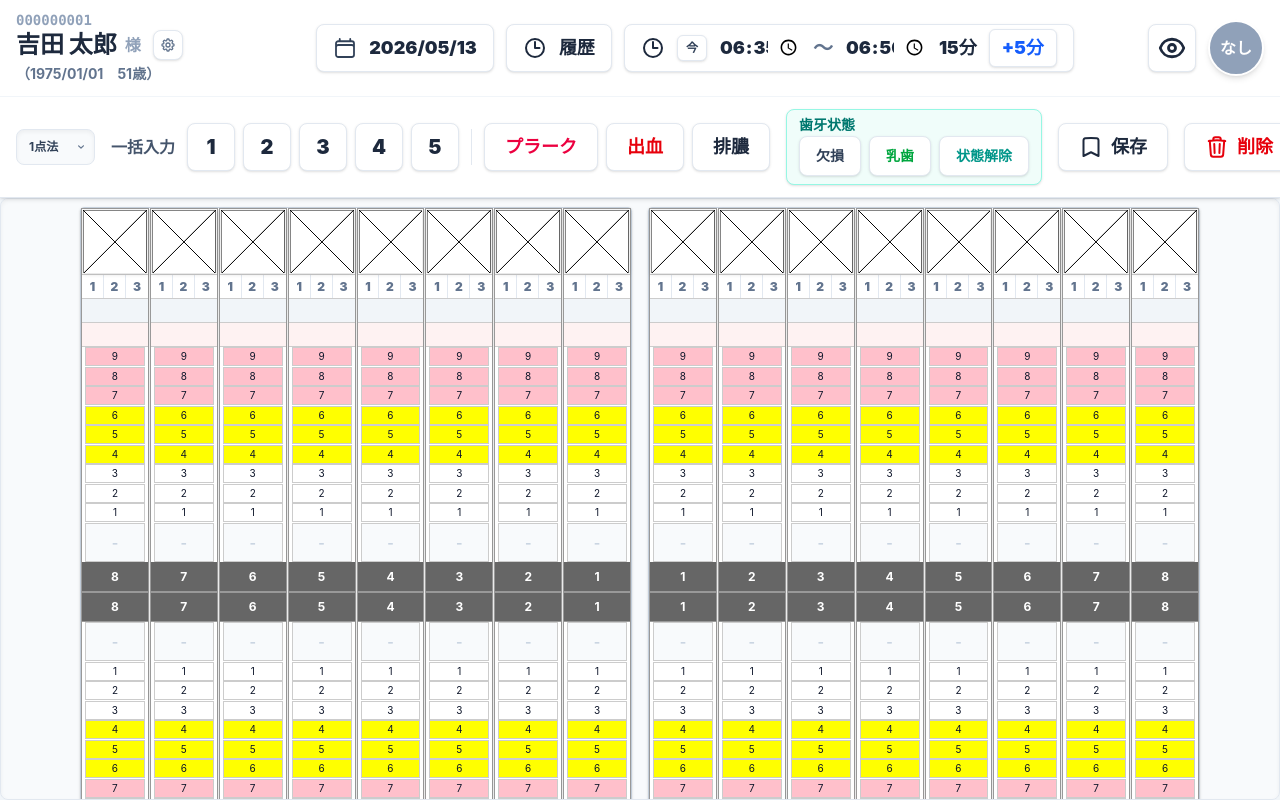
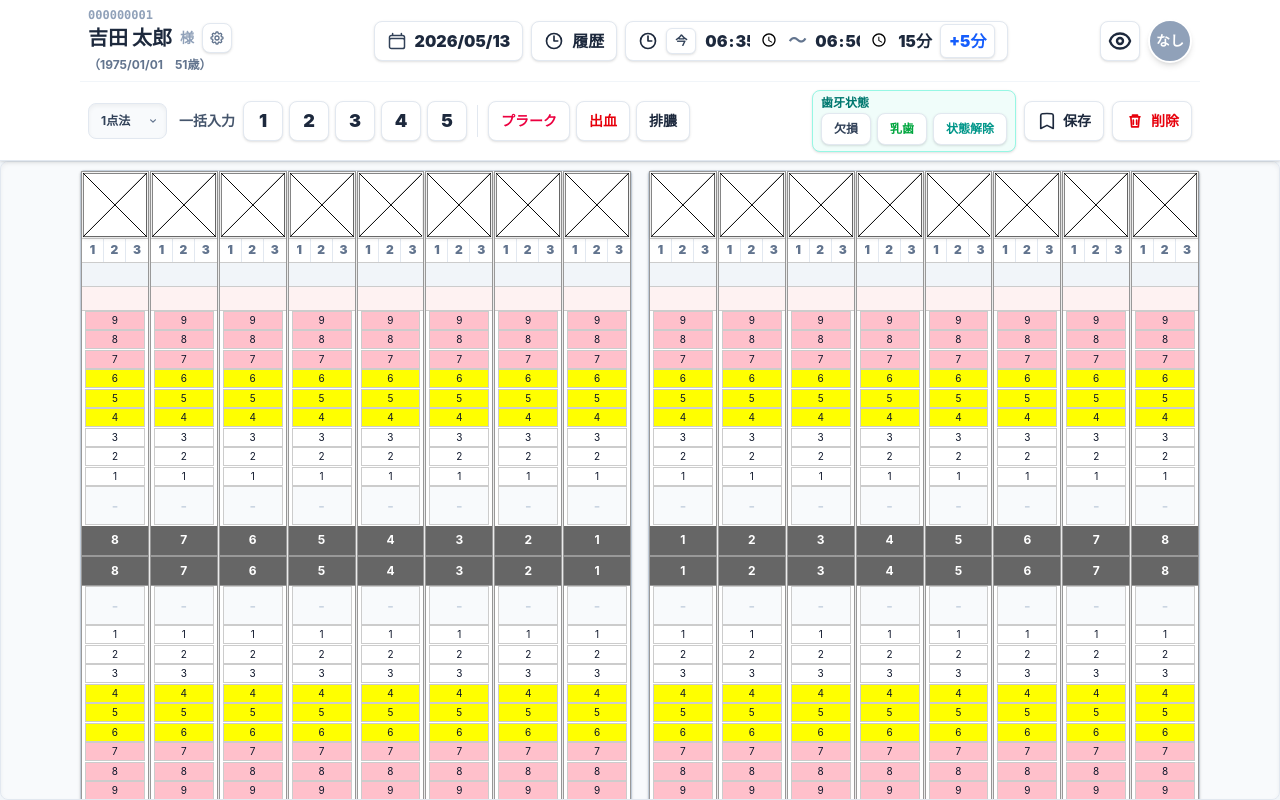
Before and after one commit to aitest496-admin/poket-plaque, a React (Vite) app: page / in a window 1280 px wide. Built offline with nearby package versions, Linux system fonts and the light colour scheme.

Commit message:
chore: deploy app updates

```diff
--- a/App.tsx
+++ b/App.tsx
@@ -1801,16 +1801,16 @@ const App: React.FC = () => {
 
             {/* Header - Compact (Hidden on print) */}
             <header className="bg-white shadow-sm border-b border-slate-200 sticky top-0 z-50 shrink-0 print:hidden">
-                <div className="px-4 py-3 flex items-center justify-between gap-4 border-b border-slate-100">
-                    <div className="flex items-center gap-3 min-w-[260px]">
+                <div className="w-full max-w-[1120px] mx-auto px-2 py-2 flex items-center justify-between gap-2 border-b border-slate-100">
+                    <div className="flex items-center gap-2 min-w-[210px]">
                         <div className="flex flex-col">
-                            <span className="font-mono font-bold text-slate-400 text-sm leading-tight">000000001</span>
+                            <span className="font-mono font-bold text-slate-400 text-xs leading-tight">000000001</span>
                             <div className="flex items-center gap-2">
-                                <span className="font-black text-slate-800 text-2xl leading-none">吉田 太郎</span>
-                                <span className="text-slate-400 font-bold text-base">様</span>
+                                <span className="font-black text-slate-800 text-xl leading-none">吉田 太郎</span>
+                                <span className="text-slate-400 font-bold text-sm">様</span>
                                 <button
                                     onPointerDown={() => setIsSettingsOpen(true)}
-                                    className="ml-1 p-1.5 bg-white border border-slate-200 rounded-lg text-slate-500 hover:text-blue-600 hover:border-blue-200 hover:bg-blue-50 shadow-sm active:scale-95 transition-all flex items-center justify-center outline-none"
+                                    className="p-1.5 bg-white border border-slate-200 rounded-lg text-slate-500 hover:text-blue-600 hover:border-blue-200 hover:bg-blue-50 shadow-sm active:scale-95 transition-all flex items-center justify-center outline-none"
                                     title="設定"
                                 >
                                     <svg xmlns="http://www.w3.org/2000/svg" fill="none" viewBox="0 0 24 24" strokeWidth={2} stroke="currentColor" className="w-4 h-4">
@@ -1819,17 +1819,17 @@ const App: React.FC = () => {
                                     </svg>
                                 </button>
                             </div>
-                            <span className="text-slate-500 text-sm font-bold mt-1">（1975/01/01　51歳）</span>
+                            <span className="text-slate-500 text-xs font-bold mt-1">（1975/01/01　51歳）</span>
                         </div>
                     </div>
 
-                    <div className="flex items-center gap-3 justify-center flex-1">
+                    <div className="flex items-center gap-2 justify-center flex-1 min-w-0">
                         <button
                             onPointerDown={() => !isPreviewMode && !isCompareMode && setIsCalendarOpen(true)}
                             disabled={isPreviewMode || isCompareMode}
-                            className={`h-12 bg-white border border-slate-200 rounded-lg px-4 text-lg font-black text-slate-800 shadow-sm flex items-center gap-3 hover:bg-slate-50 active:bg-slate-100 transition-colors ${isPreviewMode || isCompareMode ? 'opacity-70 pointer-events-none' : ''}`}
+                            className={`h-10 bg-white border border-slate-200 rounded-lg px-3 text-base font-black text-slate-800 shadow-sm flex items-center gap-2 hover:bg-slate-50 active:bg-slate-100 transition-colors ${isPreviewMode || isCompareMode ? 'opacity-70 pointer-events-none' : ''}`}
                         >
-                            <svg xmlns="http://www.w3.org/2000/svg" fill="none" viewBox="0 0 24 24" strokeWidth={1.8} stroke="currentColor" className="w-6 h-6 text-slate-700">
+                            <svg xmlns="http://www.w3.org/2000/svg" fill="none" viewBox="0 0 24 24" strokeWidth={1.8} stroke="currentColor" className="w-5 h-5 text-slate-700">
                                 <path strokeLinecap="round" strokeLinejoin="round" d="M6.75 3v2.25M17.25 3v2.25M3 18.75V7.5a2.25 2.25 0 0 1 2.25-2.25h13.5A2.25 2.25 0 0 1 21 7.5v11.25m-18 0A2.25 2.25 0 0 0 5.25 21h13.5A2.25 2.25 0 0 0 21 18.75m-18 0v-7.5A2.25 2.25 0 0 1 5.25 9h13.5A2.25 2.25 0 0 1 21 11.25v7.5" />
                             </svg>
                             {selectedDate.replace(/-/g, '/')}
@@ -1838,9 +1838,9 @@ const App: React.FC = () => {
                         {!isPreviewMode && !isCompareMode && (
                             <button
                                 onPointerDown={handleLoadLatestHistory}
-                                className="h-12 px-4 bg-white border border-slate-200 rounded-lg text-slate-800 shadow-sm active:scale-95 transition-all flex items-center gap-3 text-lg font-black"
+                                className="h-10 px-3 bg-white border border-slate-200 rounded-lg text-slate-800 shadow-sm active:scale-95 transition-all flex items-center gap-2 text-base font-black"
                             >
-                                <svg xmlns="http://www.w3.org/2000/svg" fill="none" viewBox="0 0 24 24" strokeWidth={2} stroke="currentColor" className="w-6 h-6">
+                                <svg xmlns="http://www.w3.org/2000/svg" fill="none" viewBox="0 0 24 24" strokeWidth={2} stroke="currentColor" className="w-5 h-5">
                                     <path strokeLinecap="round" strokeLinejoin="round" d="M12 6v6h4.5m4.5 0a9 9 0 1 1-18 0 9 9 0 0 1 18 0Z" />
                                 </svg>
                                 履歴
@@ -1849,28 +1849,28 @@ const App: React.FC = () => {
 
                         {!isPreviewMode && !isCompareMode && (
                             <div className={`
-                                h-12 flex items-center gap-3 px-4 rounded-lg border shadow-sm transition-all duration-300
+                                h-10 flex items-center gap-2 px-3 rounded-lg border shadow-sm transition-all duration-300
                                 ${totalMinutes >= 15
                                     ? 'bg-white border-slate-200'
                                     : 'bg-orange-50 border-orange-200 animate-pulse-slow'}
                             `}>
-                                <svg xmlns="http://www.w3.org/2000/svg" fill="none" viewBox="0 0 24 24" strokeWidth={2} stroke="currentColor" className="w-6 h-6 text-slate-800">
+                                <svg xmlns="http://www.w3.org/2000/svg" fill="none" viewBox="0 0 24 24" strokeWidth={2} stroke="currentColor" className="w-5 h-5 text-slate-800">
                                     <path strokeLinecap="round" strokeLinejoin="round" d="M12 6v6h4.5m4.5 0a9 9 0 1 1-18 0 9 9 0 0 1 18 0Z" />
                                 </svg>
                                 <button onPointerDown={handleNowClick} className="px-2 py-1 bg-white border border-slate-200 rounded-md text-xs font-bold text-slate-700 shadow-sm active:scale-95 transition-all">今</button>
-                                <input type="time" value={startTime} onChange={(e) => handleStartTimeChange(e.target.value)} className="bg-transparent border-none focus:ring-0 text-lg font-black text-slate-800 w-[82px] text-center p-0" />
-                                <span className="text-slate-500 text-xl font-black">〜</span>
-                                <input type="time" value={endTime} onChange={(e) => handleEndTimeChange(e.target.value)} className="bg-transparent border-none focus:ring-0 text-lg font-black text-slate-800 w-[82px] text-center p-0" />
-                                <span className={`text-lg font-black ${totalMinutes < 15 ? 'text-orange-700' : 'text-slate-800'}`}>{totalMinutes}分</span>
-                                <button onPointerDown={handleAdd5Min} className="px-3 py-1 bg-white border border-slate-200 rounded-md shadow-sm text-blue-600 text-lg font-black hover:bg-blue-50 active:scale-95 transition-all">+5分</button>
+                                <input type="time" value={startTime} onChange={(e) => handleStartTimeChange(e.target.value)} className="bg-transparent border-none focus:ring-0 text-base font-black text-slate-800 w-[76px] text-center p-0" />
+                                <span className="text-slate-500 text-lg font-black">〜</span>
+                                <input type="time" value={endTime} onChange={(e) => handleEndTimeChange(e.target.value)} className="bg-transparent border-none focus:ring-0 text-base font-black text-slate-800 w-[76px] text-center p-0" />
+                                <span className={`text-base font-black ${totalMinutes < 15 ? 'text-orange-700' : 'text-slate-800'}`}>{totalMinutes}分</span>
+                                <button onPointerDown={handleAdd5Min} className="px-2 py-1 bg-white border border-slate-200 rounded-md shadow-sm text-blue-600 text-base font-black hover:bg-blue-50 active:scale-95 transition-all">+5分</button>
                             </div>
                         )}
                     </div>
 
-                    <div className="flex items-center gap-3 justify-end min-w-[150px]">
+                    <div className="flex items-center gap-2 justify-end min-w-[108px]">
                         <WithTooltip label={isPreviewMode ? "閉じる" : "プレビュー"} showLabels={showLabels}>
                             <button
-                                className={`w-12 h-12 border rounded-lg shadow-sm active:scale-95 transition-all flex items-center justify-center ${isPreviewMode ? 'bg-slate-800 text-white border-slate-900' : 'bg-white text-slate-800 border-slate-200'}`}
+                                className={`w-10 h-10 border rounded-lg shadow-sm active:scale-95 transition-all flex items-center justify-center ${isPreviewMode ? 'bg-slate-800 text-white border-slate-900' : 'bg-white text-slate-800 border-slate-200'}`}
                                 onPointerDown={() => {
                                     if (isPreviewMode) {
                                         setIsPreviewMode(false); setIsPisaPreview(false); setShowFurcation(false); setPreviewPlaqueMode('all'); setIsCompareMode(false); setCompareTargetDates([]); setZoomLevel(0.7); setPreviewContentHeight(0);
@@ -1880,9 +1880,9 @@ const App: React.FC = () => {
                                 }}
                             >
                                 {isPreviewMode ? (
-                                    <svg xmlns="http://www.w3.org/2000/svg" fill="none" viewBox="0 0 24 24" strokeWidth={2.5} stroke="currentColor" className="w-6 h-6"><path strokeLinecap="round" strokeLinejoin="round" d="M6 18L18 6M6 6l12 12" /></svg>
+                                    <svg xmlns="http://www.w3.org/2000/svg" fill="none" viewBox="0 0 24 24" strokeWidth={2.5} stroke="currentColor" className="w-5 h-5"><path strokeLinecap="round" strokeLinejoin="round" d="M6 18L18 6M6 6l12 12" /></svg>
                                 ) : (
-                                    <svg xmlns="http://www.w3.org/2000/svg" fill="none" viewBox="0 0 24 24" strokeWidth={2.4} stroke="currentColor" className="w-7 h-7"><path strokeLinecap="round" strokeLinejoin="round" d="M2.036 12.322a1.012 1.012 0 0 1 0-.639C3.423 7.51 7.36 4.5 12 4.5c4.638 0 8.573 3.007 9.963 7.178.07.207.07.431 0 .639C20.577 16.49 16.64 19.5 12 19.5c-4.638 0-8.573-3.007-9.963-7.178Z" /><path strokeLinecap="round" strokeLinejoin="round" d="M15 12a3 3 0 1 1-6 0 3 3 0 0 1 6 0Z" /></svg>
+                                    <svg xmlns="http://www.w3.org/2000/svg" fill="none" viewBox="0 0 24 24" strokeWidth={2.4} stroke="currentColor" className="w-6 h-6"><path strokeLinecap="round" strokeLinejoin="round" d="M2.036 12.322a1.012 1.012 0 0 1 0-.639C3.423 7.51 7.36 4.5 12 4.5c4.638 0 8.573 3.007 9.963 7.178.07.207.07.431 0 .639C20.577 16.49 16.64 19.5 12 19.5c-4.638 0-8.573-3.007-9.963-7.178Z" /><path strokeLinecap="round" strokeLinejoin="round" d="M15 12a3 3 0 1 1-6 0 3 3 0 0 1 6 0Z" /></svg>
                                 )}
                             </button>
                         </WithTooltip>
@@ -1890,7 +1890,7 @@ const App: React.FC = () => {
                         <WithTooltip label={`実施者: ${selectedExaminer.name}`} showLabels={showLabels}>
                             <button
                                 onPointerDown={() => setIsExaminerModalOpen(true)}
-                                className={`w-14 h-14 rounded-full flex items-center justify-center text-white font-black text-base shadow-md active:scale-95 transition-all border-2 border-white ${selectedExaminer.color}`}
+                                className={`w-11 h-11 rounded-full flex items-center justify-center text-white font-black text-sm shadow-md active:scale-95 transition-all border-2 border-white ${selectedExaminer.color}`}
                             >
                                 {getExaminerShortLabel(selectedExaminer)}
                             </button>
@@ -1898,37 +1898,37 @@ const App: React.FC = () => {
                     </div>
                 </div>
 
-                <div className="px-4 py-3 flex items-center justify-between gap-4">
+                <div className="w-full max-w-[1120px] mx-auto px-2 py-2 flex items-center justify-between gap-2">
                     {/* Left Group */}
-                    <div className="flex items-center gap-4 shrink-0">
+                    <div className="flex items-center gap-3 shrink-0 min-w-0">
                         <MethodSelector current={measurementMethod} onChange={(m) => { setMeasurementMethod(m); if (m !== '6-point') setIsPisaPreview(false); }} />
                         <div className={`${measurementMethod === '1-point' || isPreviewMode || isCompareMode ? 'hidden' : 'block'}`}>
                             <MiniMap current={currentQuadrant} onSelect={setCurrentQuadrant} />
                         </div>
                         {!isPreviewMode && !isCompareMode && (
-                            <div className="flex items-center gap-3">
-                                <span className="text-base font-black text-slate-600 whitespace-nowrap">一括入力</span>
-                                <div className="flex items-center gap-2">
+                            <div className="flex items-center gap-2 min-w-0">
+                                <span className="text-sm font-black text-slate-600 whitespace-nowrap">一括入力</span>
+                                <div className="flex items-center gap-1.5">
                                     {([1, 2, 3, 4, 5] as const).map(value => (
                                         <button
                                             key={value}
                                             onPointerDown={() => handleBulkPocketDepth(value)}
-                                            className="h-12 w-12 rounded-lg bg-white border border-slate-200 text-slate-800 text-xl font-black shadow-sm hover:bg-blue-50 hover:border-blue-300 hover:text-blue-700 active:scale-95 transition-all"
+                                            className="h-10 w-10 rounded-lg bg-white border border-slate-200 text-slate-800 text-lg font-black shadow-sm hover:bg-blue-50 hover:border-blue-300 hover:text-blue-700 active:scale-95 transition-all"
                                             title={`全顎のポケットに${value}mmを入力`}
                                         >
                                             {value}
                                         </button>
                                     ))}
-                                    <div className="w-px h-9 bg-slate-200 mx-1" />
-                                    <button onPointerDown={() => handleBulkToggleMeasurement('plaque')} className="h-12 px-5 rounded-lg bg-white border border-slate-200 text-rose-600 text-lg font-black shadow-sm hover:bg-rose-50 hover:border-rose-200 active:scale-95 transition-all" title="全顎のプラークをON/OFF">プラーク</button>
-                                    <button onPointerDown={() => handleBulkToggleMeasurement('bleeding')} className="h-12 px-5 rounded-lg bg-white border border-slate-200 text-red-600 text-lg font-black shadow-sm hover:bg-red-50 hover:border-red-200 active:scale-95 transition-all" title="全顎の出血をON/OFF">出血</button>
-                                    <button onPointerDown={() => handleBulkToggleMeasurement('pus')} className="h-12 px-5 rounded-lg bg-white border border-slate-200 text-slate-800 text-lg font-black shadow-sm hover:bg-slate-100 hover:border-slate-300 active:scale-95 transition-all" title="全顎の排膿をON/OFF">排膿</button>
+                                    <div className="w-px h-8 bg-slate-200 mx-1" />
+                                    <button onPointerDown={() => handleBulkToggleMeasurement('plaque')} className="h-10 px-3 rounded-lg bg-white border border-slate-200 text-rose-600 text-sm font-black shadow-sm hover:bg-rose-50 hover:border-rose-200 active:scale-95 transition-all" title="全顎のプラークをON/OFF">プラーク</button>
+                                    <button onPointerDown={() => handleBulkToggleMeasurement('bleeding')} className="h-10 px-3 rounded-lg bg-white border border-slate-200 text-red-600 text-sm font-black shadow-sm hover:bg-red-50 hover:border-red-200 active:scale-95 transition-all" title="全顎の出血をON/OFF">出血</button>
+                                    <button onPointerDown={() => handleBulkToggleMeasurement('pus')} className="h-10 px-3 rounded-lg bg-white border border-slate-200 text-slate-800 text-sm font-black shadow-sm hover:bg-slate-100 hover:border-slate-300 active:scale-95 transition-all" title="全顎の排膿をON/OFF">排膿</button>
                                 </div>
                             </div>
                         )}
                     </div>
 
-                    <div className="flex items-center gap-4 shrink-0">
+                    <div className="flex items-center gap-2 shrink-0">
                         {(isPreviewMode || isCompareMode) && (
                             <div className="flex items-center gap-1 bg-white border border-slate-200 rounded-lg p-0.5 shadow-sm h-9">
                                 <button onPointerDown={handleZoomOut} className="w-8 h-full flex items-center justify-center text-slate-600 hover:bg-slate-100 rounded active:bg-slate-200 transition-colors font-bold text-lg leading-none pb-1" title="縮小">−</button>
@@ -1954,25 +1954,25 @@ const App: React.FC = () => {
                         )}
                         {/* Bulk Status (Edit Mode only) */}
                         {!isPreviewMode && !isCompareMode && (
-                            <div className="flex flex-col gap-1 bg-teal-50 border border-teal-200 rounded-lg px-3 py-2 shadow-sm">
-                                <span className="text-sm font-black text-teal-700 leading-none">歯牙状態</span>
-                                <div className="flex items-center gap-2">
+                            <div className="flex flex-col gap-1 bg-teal-50 border border-teal-200 rounded-lg px-2 py-1.5 shadow-sm">
+                                <span className="text-xs font-black text-teal-700 leading-none">歯牙状態</span>
+                                <div className="flex items-center gap-1.5">
                                 <WithTooltip label="全顎欠損" showLabels={showLabels}>
-                                    <button onPointerDown={() => handleBulkStatusChange('all_missing')} className="h-10 px-4 text-sm font-black bg-white text-slate-700 border border-slate-200 rounded-lg hover:bg-slate-50 shadow-sm transition-colors">欠損</button>
+                                    <button onPointerDown={() => handleBulkStatusChange('all_missing')} className="h-8 px-3 text-xs font-black bg-white text-slate-700 border border-slate-200 rounded-lg hover:bg-slate-50 shadow-sm transition-colors">欠損</button>
                                 </WithTooltip>
                                 <WithTooltip label="全顎乳歯" showLabels={showLabels}>
-                                    <button onPointerDown={() => handleBulkStatusChange('all_primary')} className="h-10 px-4 text-sm font-black bg-white text-green-600 border border-slate-200 rounded-lg hover:bg-green-50 shadow-sm transition-colors">乳歯</button>
+                                    <button onPointerDown={() => handleBulkStatusChange('all_primary')} className="h-8 px-3 text-xs font-black bg-white text-green-600 border border-slate-200 rounded-lg hover:bg-green-50 shadow-sm transition-colors">乳歯</button>
                                 </WithTooltip>
                                 <WithTooltip label="全て永久歯に戻す" showLabels={showLabels}>
-                                    <button onPointerDown={() => handleBulkStatusChange('reset')} className="h-10 px-4 text-sm font-black bg-white text-teal-600 border border-slate-200 rounded-lg hover:bg-teal-50 shadow-sm transition-colors">状態解除</button>
+                                    <button onPointerDown={() => handleBulkStatusChange('reset')} className="h-8 px-3 text-xs font-black bg-white text-teal-600 border border-slate-200 rounded-lg hover:bg-teal-50 shadow-sm transition-colors">状態解除</button>
                                 </WithTooltip>
                                 </div>
                             </div>
                         )}
                         {!isPreviewMode && (
                             <WithTooltip label="保存" showLabels={showLabels}>
-                                <button className="h-12 px-5 bg-white border border-slate-200 rounded-lg text-slate-800 hover:text-blue-600 flex items-center justify-center gap-2 shadow-sm active:scale-95 transition-all text-lg font-black" onPointerDown={() => handleSave()}>
-                                    <svg xmlns="http://www.w3.org/2000/svg" fill="none" viewBox="0 0 24 24" strokeWidth={2} stroke="currentColor" className="w-6 h-6"><path strokeLinecap="round" strokeLinejoin="round" d="M17.593 3.322c1.1.128 1.907 1.077 1.907 2.185V21L12 17.25 4.5 21V5.507c0-1.108.806-2.057 1.907-2.185a48.507 48.507 0 0 1 11.186 0Z" /></svg>
+                                <button className="h-10 px-3 bg-white border border-slate-200 rounded-lg text-slate-800 hover:text-blue-600 flex items-center justify-center gap-1.5 shadow-sm active:scale-95 transition-all text-sm font-black" onPointerDown={() => handleSave()}>
+                                    <svg xmlns="http://www.w3.org/2000/svg" fill="none" viewBox="0 0 24 24" strokeWidth={2} stroke="currentColor" className="w-5 h-5"><path strokeLinecap="round" strokeLinejoin="round" d="M17.593 3.322c1.1.128 1.907 1.077 1.907 2.185V21L12 17.25 4.5 21V5.507c0-1.108.806-2.057 1.907-2.185a48.507 48.507 0 0 1 11.186 0Z" /></svg>
                                     保存
                                 </button>
                             </WithTooltip>
@@ -1980,8 +1980,8 @@ const App: React.FC = () => {
 
                         {!isPreviewMode && (
                             <WithTooltip label="リセット / 削除" showLabels={showLabels}>
-                                <button className="h-12 px-5 bg-white border border-slate-200 rounded-lg text-red-600 hover:bg-red-50 flex items-center justify-center gap-2 shadow-sm active:scale-95 transition-all text-lg font-black" onPointerDown={() => setIsDeleteModalOpen(true)}>
-                                    <svg xmlns="http://www.w3.org/2000/svg" fill="none" viewBox="0 0 24 24" strokeWidth={2} stroke="currentColor" className="w-6 h-6"><path strokeLinecap="round" strokeLinejoin="round" d="m14.74 9-.346 9m-4.788 0L9.26 9m9.968-3.21c.342.052.682.107 1.022.166m-1.022-.165L18.16 19.673A2.25 2.25 0 0 1 15.916 21.75H8.084a2.25 2.25 0 0 1-2.244-2.077L4.772 5.79m14.456 0a48.108 48.108 0 0 0-3.478-.397m-12 .562c.34-.059.68-.114 1.022-.165m0 0a48.11 48.11 0 0 1 3.478-.397m7.5 0v-.916c0-1.18-.91-2.164-2.09-2.201a51.964 51.964 0 0 0-3.32 0c-1.18.037-2.09 1.022-2.09 2.201v.916m7.5 0a48.667 48.667 0 0 0-7.5 0" /></svg>
+                                <button className="h-10 px-3 bg-white border border-slate-200 rounded-lg text-red-600 hover:bg-red-50 flex items-center justify-center gap-1.5 shadow-sm active:scale-95 transition-all text-sm font-black" onPointerDown={() => setIsDeleteModalOpen(true)}>
+                                    <svg xmlns="http://www.w3.org/2000/svg" fill="none" viewBox="0 0 24 24" strokeWidth={2} stroke="currentColor" className="w-5 h-5"><path strokeLinecap="round" strokeLinejoin="round" d="M6 7h12M9 7V5h6v2m-8 0 1 12h8l1-12M10 11v5m4-5v5" /></svg>
                                     削除
                                 </button>
                             </WithTooltip>
```
